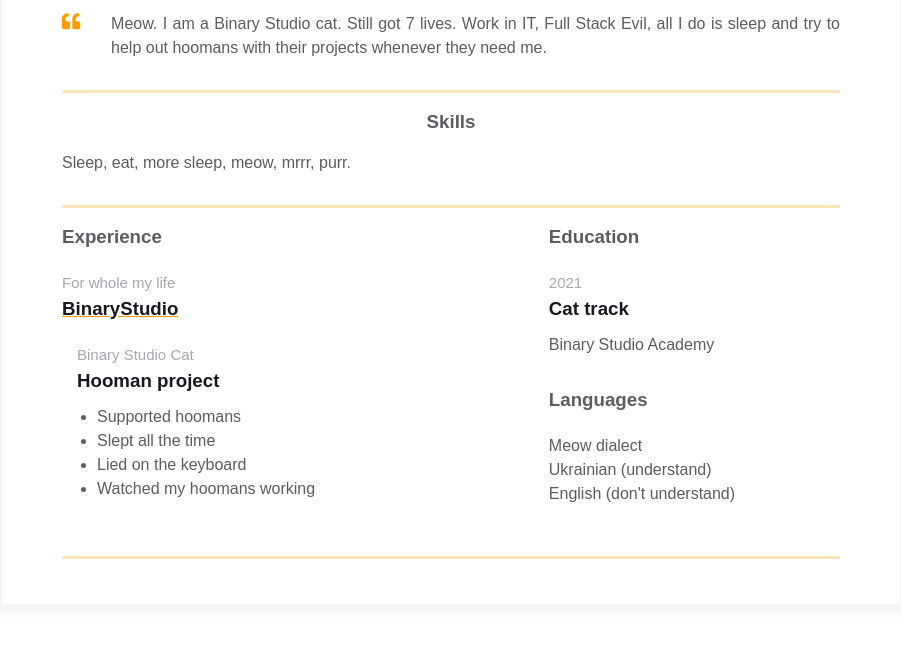
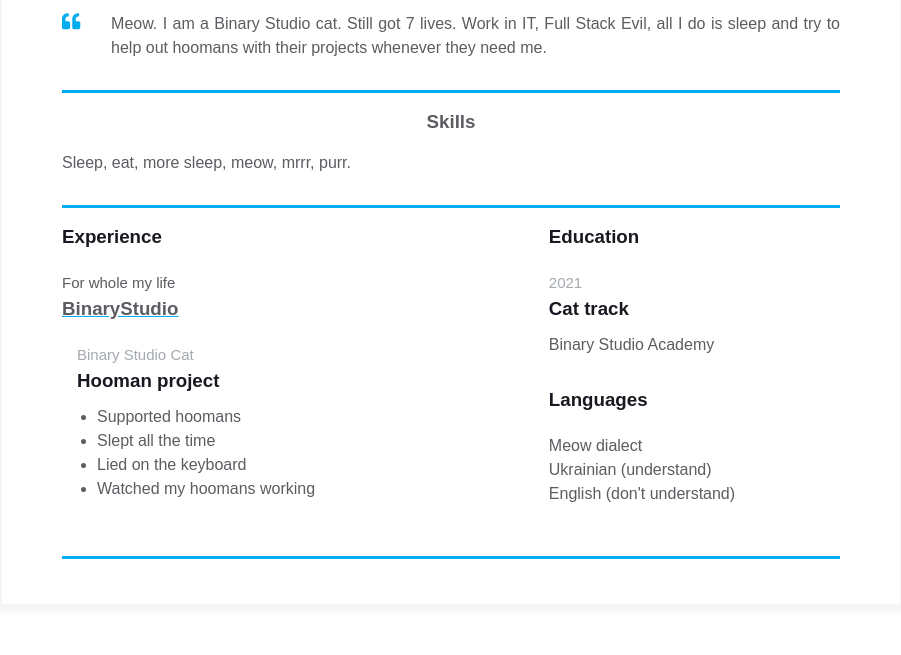
Before and after one commit to Foolzer/homepage, a plain HTML site: page index.html in a window 1280 px wide. Shown: the part 346-1001 px from the top of the page, without its empty margins (189-1090 px from the left). Drawn offline with Linux system fonts and the light colour scheme.

Commit message:
Uploaded custom properties variables

```diff
--- a/style.css
+++ b/style.css
@@ -12,8 +12,8 @@ body {
     --secondary-text-color: #5c5c62;
     --durability-text-color: #6a737d9c;
     --icon-color: #6a737d;
-    --border-color: #ff9a0045;
-    --text-decoration-color: #ff9a00;
+    --border-color: #00aeef;
+    --text-decoration-color: #00aeef;
 }
 
 .container {
@@ -183,20 +183,20 @@ body {
 }
 
 .experiences__header {
-    color: var(--secondary-text-color);
+    color: var(--primary-text-color);
     text-align: left;
     margin-bottom: 20px;
 }
 
 .experiences__company-header-durability {
-    color: var(--durability-text-color);
+    color: var(--secondary-text-color);
     text-align: left;
     margin-bottom: 20px;
     font-size: 15px;
 }
 
 .experiences__company-header-name {
-    color: var(--primary-text-color);
+    color: var(--secondary-text-color);
     text-decoration-color: var(--text-decoration-color);
     text-decoration-line: underline;
     text-align: left;
@@ -239,7 +239,7 @@ body {
 }
 
 .additional-info__education-header {
-    color: var(--secondary-text-color);
+    color: var(--primary-text-color);
     text-align: left;
     margin-bottom: 20px;
 }
@@ -266,7 +266,7 @@ body {
 }
 
 .additional-info__languages-header {
-    color: var(--secondary-text-color);
+    color: var(--primary-text-color);
     text-align: left;
     margin-bottom: 20px;
 }
```
